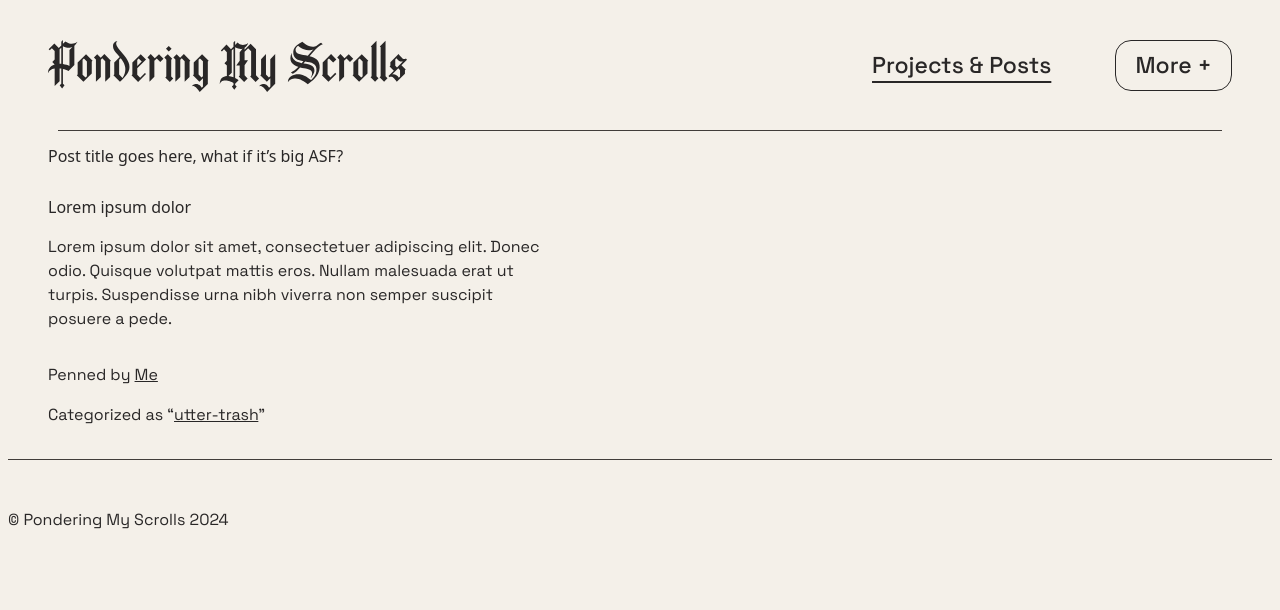
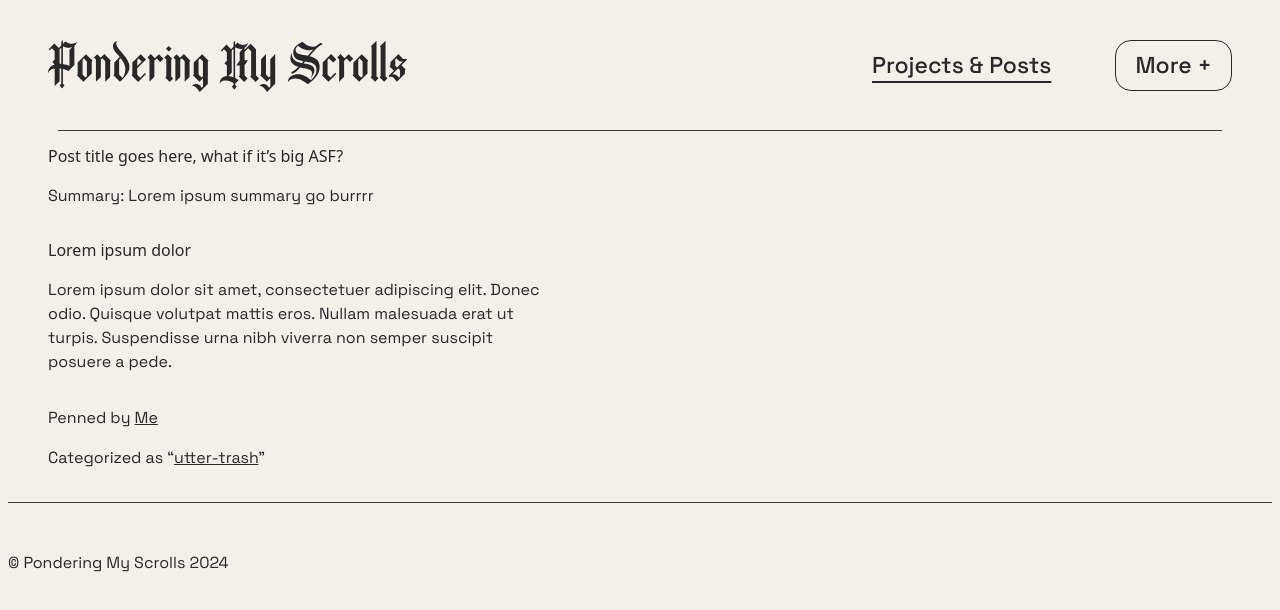
Before and after one commit to Pondering-My-Scrolls/pondering-my-scrolls-website, a Next.js app: page /posts/test in a window 1280 px wide. Shown: the top 610 px of the page. Built offline with nearby package versions, Linux system fonts and the light colour scheme; a web font is replaced by a local one.

Commit message:
Added summary temp code

```diff
--- a/app/posts/[slug]/page.tsx
+++ b/app/posts/[slug]/page.tsx
@@ -28,11 +28,14 @@ const Post = (props: any) => {
     return (
         <main className="post pv">
             <article className="wo">
-                <div className="post__header col-3-10 m-col-1-10">
+                <header className="post__header col-3-10 m-col-1-10">
                     <h1 className="h2">
                         {post.data.title}
                     </h1>
-                </div>
+                    <p>
+                        Summary: {post.data.summary}
+                    </p>
+                </header>
 
                 <Markdown className="wysiwyg col-3-8 m-col-1-5">
                     {post.content}
--- a/components/getPostMetadata.ts
+++ b/components/getPostMetadata.ts
@@ -14,8 +14,10 @@ function getPostMetadata(): PostMetadata[] {
         return {
             title: matterResult.data.title,
             date: matterResult.data.date,
+            fancydate: matterResult.data.fancydate,
             author: matterResult.data.author,
             category: matterResult.data.category,
+            summary: matterResult.data.summary,
             slug: fileName.replace(".md", "")
         };
     });
--- a/posts/test.md
+++ b/posts/test.md
@@ -4,6 +4,7 @@ date: '1645-01-23'
 fancydate: '23rd day of January, 1645'
 author: 'Me'
 category: 'utter-trash'
+summary: 'Lorem ipsum summary go burrrr'
 ---
 ##Lorem ipsum dolor
 
```
